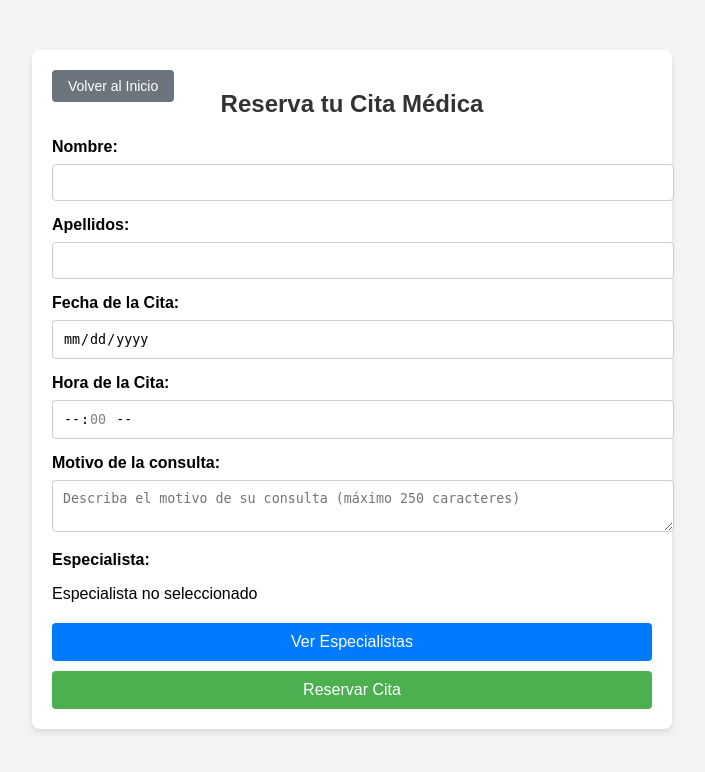
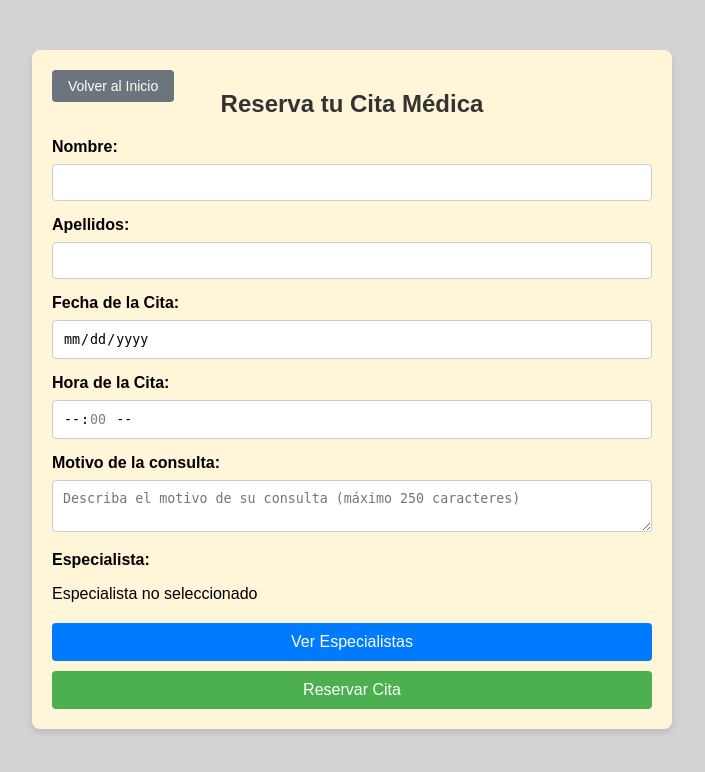
Before and after one commit to FMR08/ING-SOFTWARE-GRUPO-13, a Flask app: page /book in a window 1280 px wide. Shown: the top 772 px of the page, without its empty margins (288-993 px from the left). Run offline with Flask 3, Linux system fonts and the light colour scheme.

Commit message:
Añadidos colores más amigables a la interfaz

```diff
--- a/flask_web/website/templates/especialistas.html
+++ b/flask_web/website/templates/especialistas.html
@@ -9,6 +9,7 @@
         body {
             font-family: Arial, sans-serif;
             margin: 20px;
+            background-color: #d1d3d8;
         }
         .table {
             margin-top: 20px;
--- a/flask_web/website/templates/lista_especialistas.html
+++ b/flask_web/website/templates/lista_especialistas.html
@@ -9,6 +9,7 @@
         body {
             font-family: Arial, sans-serif;
             margin: 20px;
+            background-color: #d1d3d8;
         }
         .table {
             margin-top: 20px;
--- a/flask_web/website/templates/reservas.html
+++ b/flask_web/website/templates/reservas.html
@@ -9,12 +9,12 @@
             font-family: Arial, sans-serif;
             margin: 0;
             padding: 0;
-            background-color: #f4f4f4;
+            background-color: #d3d3d3; /* Fondo gris */
         }
         .container {
             max-width: 600px;
             margin: 50px auto;
-            background-color: #fff;
+            background-color: #fff5d8;
             padding: 20px;
             box-shadow: 0 4px 6px rgba(0, 0, 0, 0.1);
             border-radius: 8px;
@@ -29,13 +29,25 @@
             margin-bottom: 8px;
             font-weight: bold;
         }
+        /* Estilos de los campos de entrada para hacerlos más cortos */
         input[type="text"], input[type="date"], input[type="time"], textarea {
-            width: 100%;
+            width: 100%;  /* Ancho completo */
+            max-width: 100%;  /* Para que no se extiendan más de lo necesario */
             padding: 10px;
             margin-bottom: 15px;
             border: 1px solid #ccc;
             border-radius: 4px;
         }
+        /* Ajustar los márgenes de los campos para que tengan el mismo espaciado */
+        .container input[type="text"],
+        .container input[type="date"],
+        .container input[type="time"],
+        .container textarea {
+            max-width: 96.4%;
+            margin-left: 0;
+            margin-right: 0;
+        }
+
         .button-container {
             display: flex;
             gap: 10px;
@@ -49,7 +61,7 @@
             border: none;
             border-radius: 4px;
             font-size: 16px;
-            cursor: pointer; /* Cambia el cursor a mano al pasar sobre el botón */
+            cursor: pointer;
         }
         .reserve-btn {
             background-color: #4CAF50;
@@ -73,7 +85,7 @@
             border-radius: 4px;
             padding: 8px 16px;
             font-size: 14px;
-            cursor: pointer; /* Cambia el cursor a mano al pasar sobre el botón */
+            cursor: pointer;
         }
         #back-to-home-btn:hover {
             background-color: #5a6268;
```
